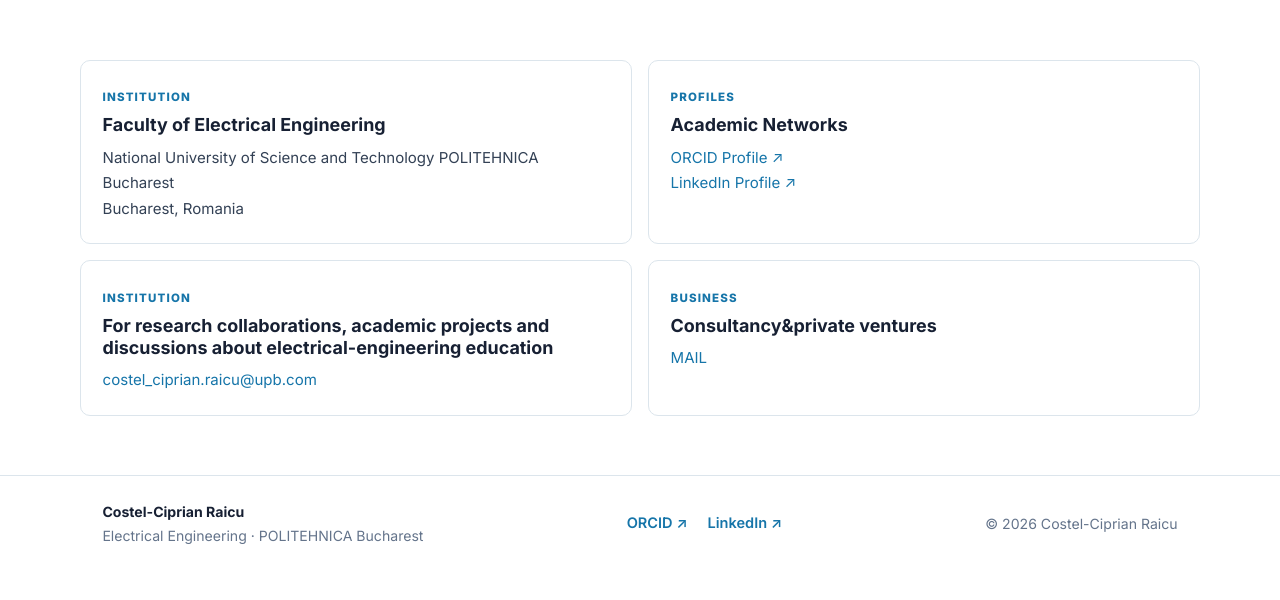
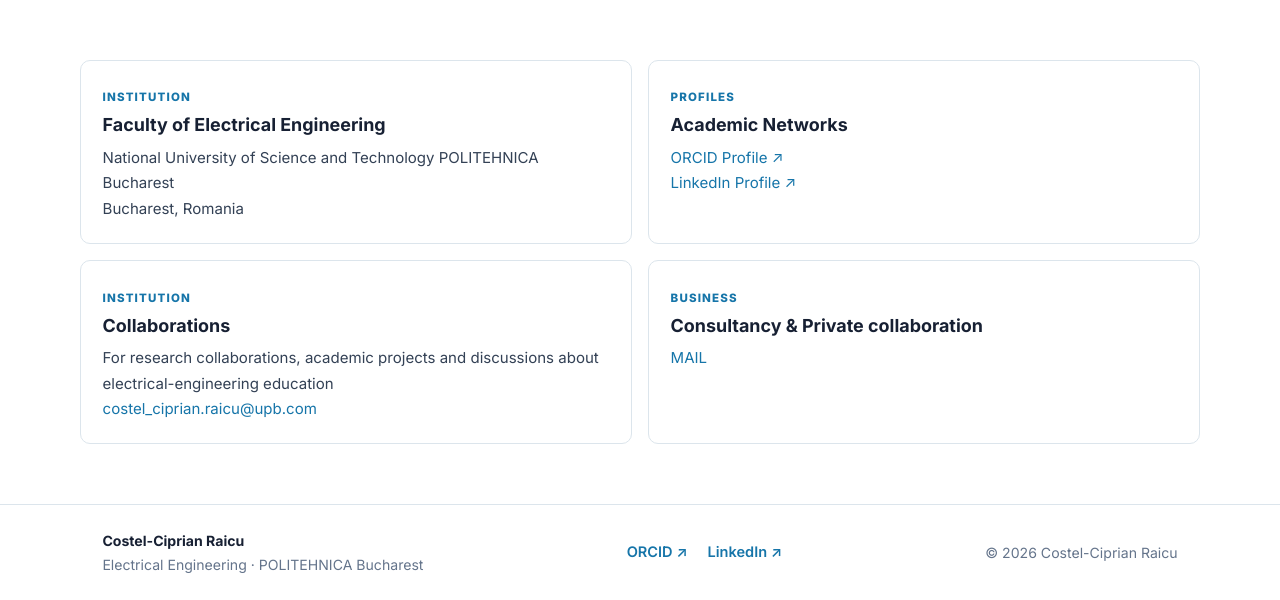
Before and after one commit to ccraicu/academic-website, a plain HTML site: page contact.html in a window 1280 px wide. Shown: the part 255-855 px from the top of the page. Before the commit the page ends 827 px from the top, so only its background shows below. Drawn offline with Linux system fonts and the light colour scheme.

Commit message:
Update contact.html

```diff
--- a/contact.html
+++ b/contact.html
@@ -34,8 +34,8 @@
 <section class="container section" style="padding-top:1rem"><div class="info-grid">
 <article class="card"><span class="number">INSTITUTION</span><h3>Faculty of Electrical Engineering</h3><p>National University of Science and Technology POLITEHNICA Bucharest<br>Bucharest, Romania</p></article>
 <article class="card"><span class="number">PROFILES</span><h3>Academic Networks</h3><p><a href="https://orcid.org/0000-0001-8845-6093" target="_blank" rel="noopener noreferrer">ORCID Profile ↗</a><br><a href="https://www.linkedin.com/in/ciprian-raicu-805347b4" target="_blank" rel="noopener noreferrer">LinkedIn Profile ↗</a></p></article>
-<article class="card"><span class="number">INSTITUTION</span><h3>For research collaborations, academic projects and discussions about electrical-engineering education</h3><p><a href="mailto:costel_ciprian.raicu@upb.com">costel_ciprian.raicu@upb.com</a></p></article>
-<article class="card"><span class="number">BUSINESS</span><h3>Consultancy&amp;private ventures</h3><p><a href="mailto:cc.raicu@gmail.com">MAIL</a></p></article>
+<article class="card"><span class="number">INSTITUTION</span><h3>Collaborations</h3><p>For research collaborations, academic projects and discussions about electrical-engineering education<br><a href="mailto:costel_ciprian.raicu@upb.com">costel_ciprian.raicu@upb.com</a></p></article>
+<article class="card"><span class="number">BUSINESS</span><h3>Consultancy &amp; Private collaboration</h3><p><a href="mailto:cc.raicu@gmail.com">MAIL</a></p></article>
 
 </div></section>
 
```
